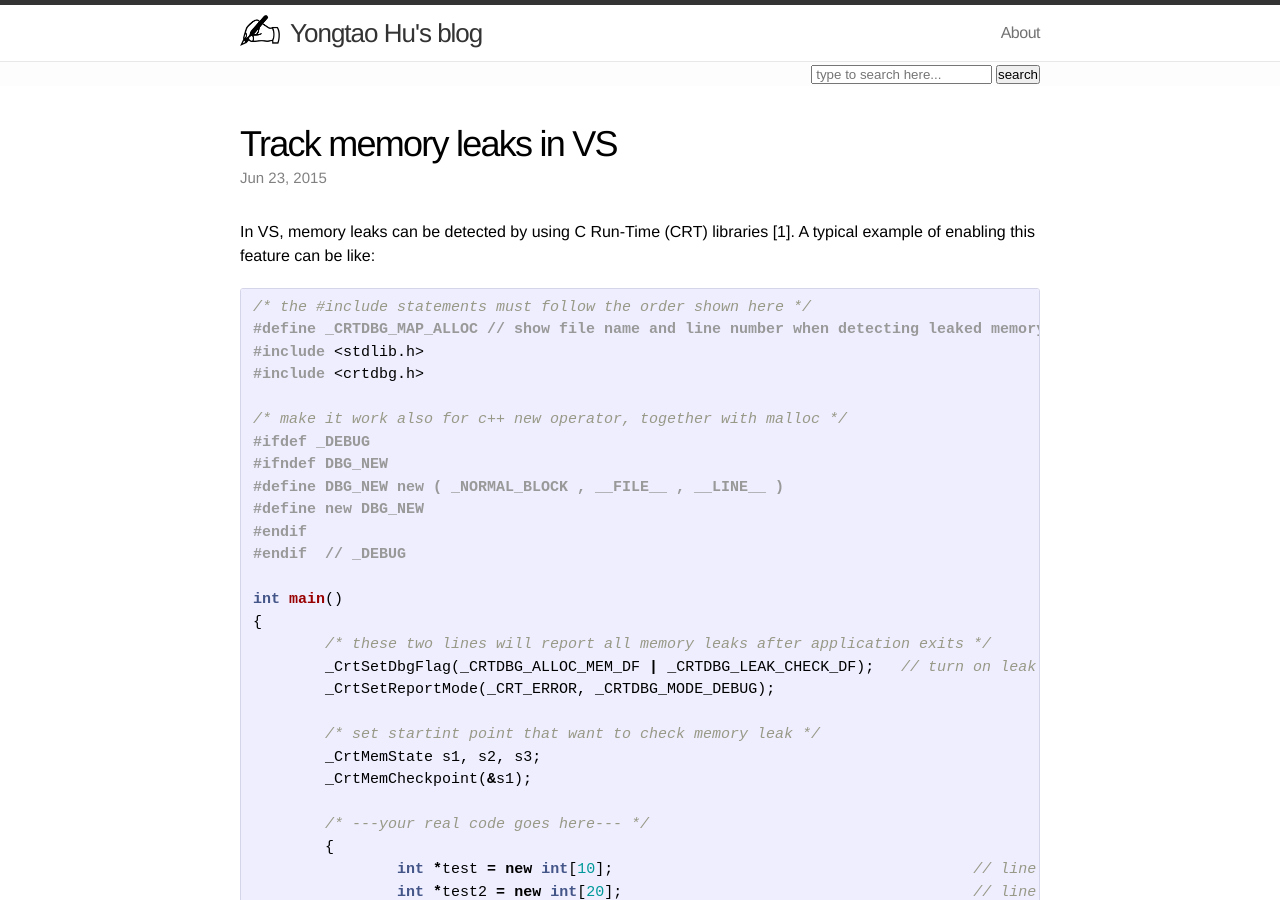
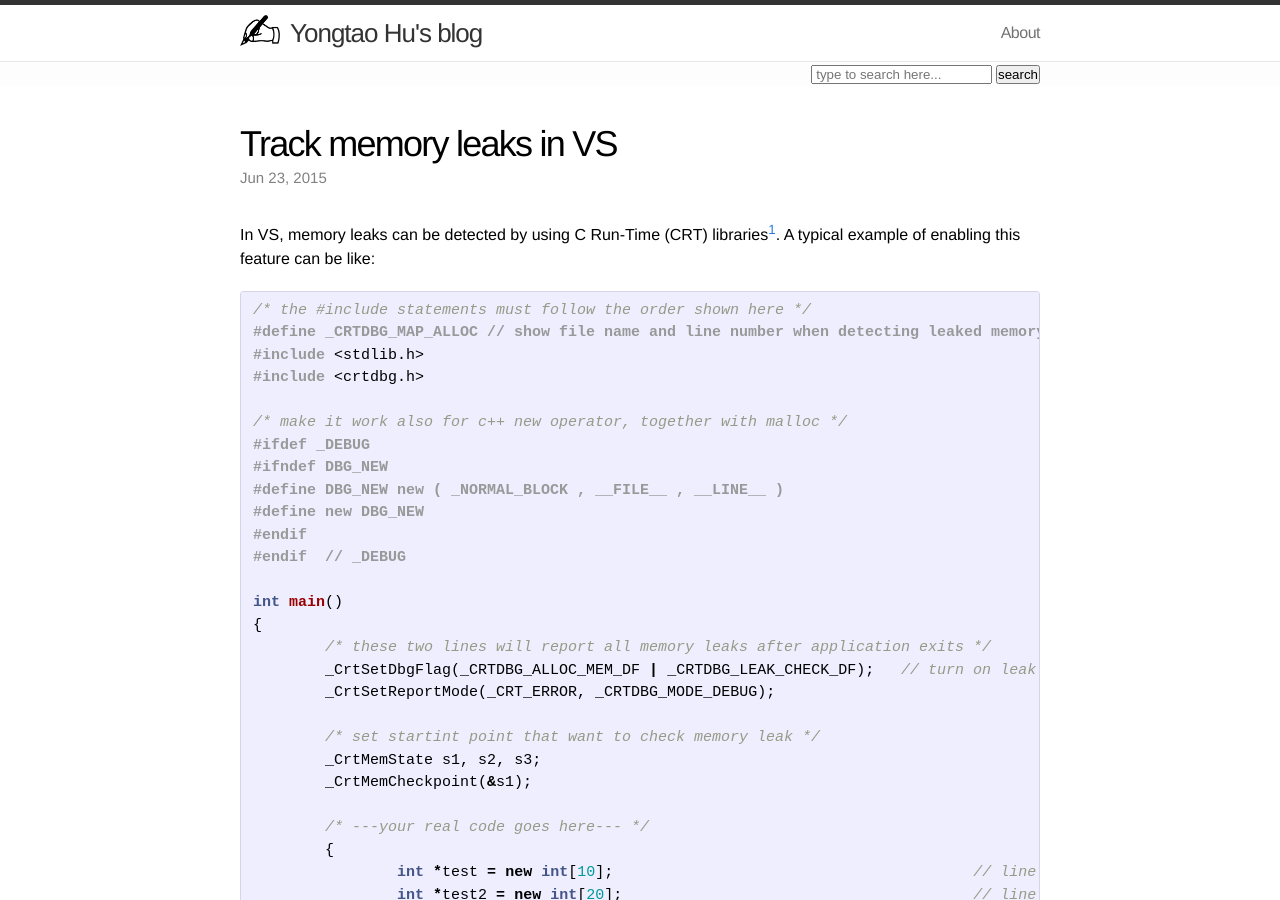
Before and after one commit to blog-ythu/blog-ythu.github.io, a Jekyll site: the page built from _posts/2015-06-23-track-memory-leaks-in-VS.md, in a window 1280 px wide and 900 px high. Built offline with Jekyll 4.4.1, drawn with Linux system fonts in a browser that asks for light colours; nearby versions of some CDN libraries; Markdown is read by kramdown in place of the engine named in the settings; comment, search, counter and statistics services are not loaded.

````diff
--- a/_posts/2015-06-23-track-memory-leaks-in-VS.md
+++ b/_posts/2015-06-23-track-memory-leaks-in-VS.md
@@ -7,7 +7,7 @@ date: 2015-06-23 11:00:00
 mathjax: true
 ---
 
-In VS, memory leaks can be detected by using C Run-Time (CRT) libraries [1]. A typical example of enabling this feature can be like:
+In VS, memory leaks can be detected by using C Run-Time (CRT) libraries[^1]. A typical example of enabling this feature can be like:
 
 ```cpp
 /* the #include statements must follow the order shown here */
````
Also changed, not shown: other parts of _posts/2015-06-23-track-memory-leaks-in-VS.md (+1 -2 lines).
